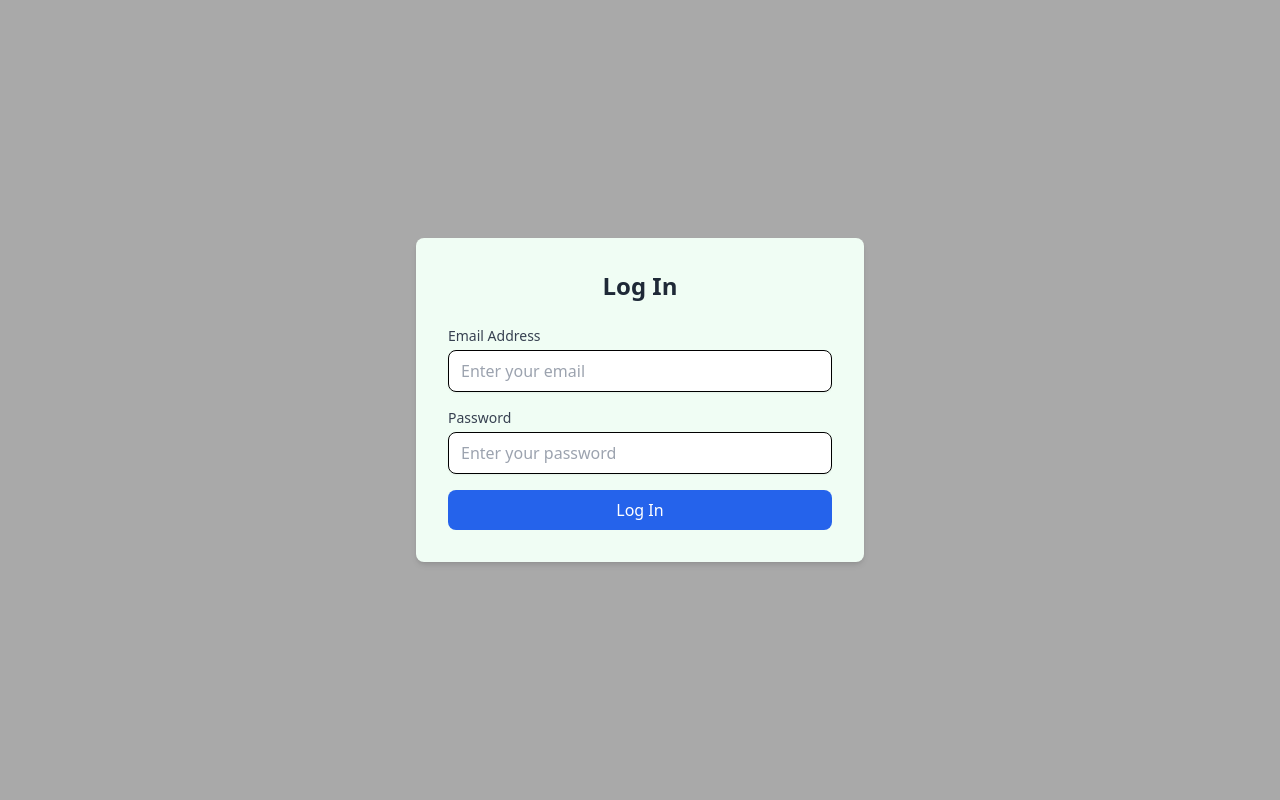
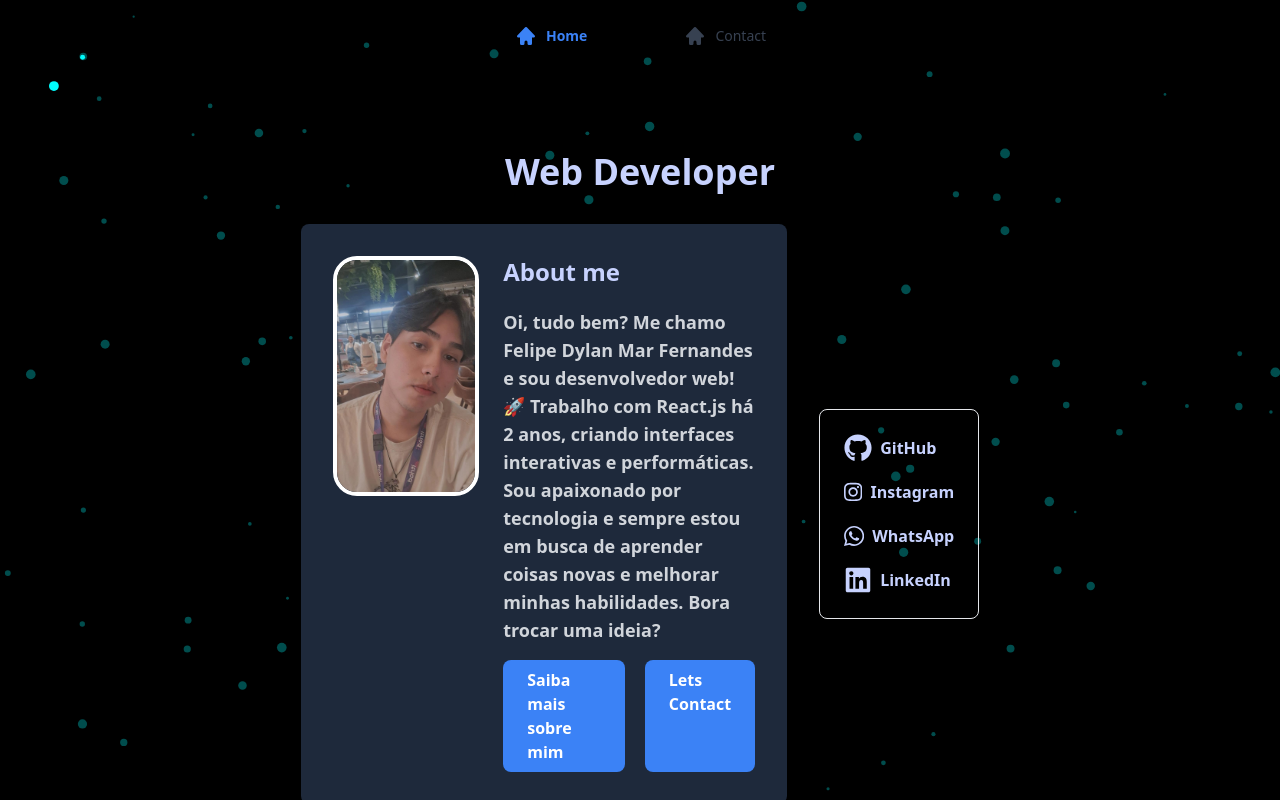
Before and after one commit to FelipeDylanMar/Portfolio-atual, a React (Vite) app: page / in a window 1280 px wide. Built offline with nearby package versions, Linux system fonts and the light colour scheme.

Commit message:
commenting some components and adding personal links

```diff
--- a/src/App.tsx
+++ b/src/App.tsx
@@ -1,20 +1,20 @@
 import { BrowserRouter as Router, Route, Routes } from "react-router-dom";
 import { AuthProvider } from "./hooks/AuthContext";
-import Login from "./Pages/Login";
+// import Login from "./Pages/Login";
 import Home from "./Pages/Home";
-import SignUp from "./Pages/SignUp";
-import ProtectedRoute from "./components/ProtectedRoute";
+// import SignUp from "./Pages/SignUp";
+// import ProtectedRoute from "./components/ProtectedRoute";
 
 function App() {
   return (
     <Router>
       <AuthProvider>
         <Routes>
-          <Route path="/" element={<Login />} />
-          <Route path="/signup" element={<SignUp />} />
-          <Route element={<ProtectedRoute />}>
-            <Route path="/home" element={<Home />} />
-          </Route>
+          {/* <Route path="/" element={<Login />} /> */}
+          {/* <Route path="/signup" element={<SignUp />} /> */}
+          {/* <Route element={<ProtectedRoute />}> */}
+            <Route path="/" element={<Home />} />
+          {/* </Route> */}
         </Routes>
       </AuthProvider>
     </Router>
--- a/src/Pages/Home.tsx
+++ b/src/Pages/Home.tsx
@@ -11,10 +11,10 @@ const sections = [
 ];
 
 const socialLinks = [
-  { icon: <FaGithub size={28} />, href: "https://github.com/", label: "GitHub" },
-  { icon: <FaInstagram size={28} />, href: "https://instagram.com/", label: "Instagram" },
-  { icon: <FaWhatsapp size={28} />, href: "https://wa.me/", label: "WhatsApp" },
-  { icon: <FaLinkedin size={28} />, href: "https://linkedin.com/", label: "LinkedIn" },
+  { icon: <FaGithub size={28} />, href: "https://github.com/FelipeDylanMar?tab=repositories", label: "GitHub" },
+  { icon: <FaInstagram size={28} />, href: "https://www.instagram.com/priv.dylanxz/", label: "Instagram" },
+  { icon: <FaWhatsapp size={28} />, href: "https://wa.me/5592994845459?text=Olá%20Felipe,%20quero%20saber%20mais%20sobre%20seu%20trabalho!", label: "WhatsApp" },
+  { icon: <FaLinkedin size={28} />, href: "https://www.linkedin.com/in/felipe-dylan-0b306b228/", label: "LinkedIn" },
 ];
 
 const Home = () => {
```
